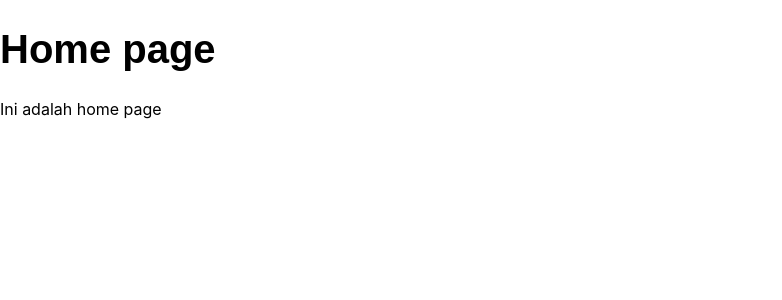
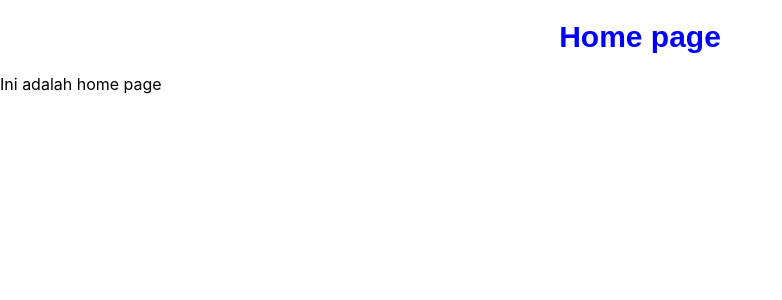
Before and after one commit to alvinfaruq/web-profile-app, a React (Create React App) app in the folder web-profile-app/: page / in a window 1280 px wide. Shown: the top 300 px of the page, without its empty margins (0-782 px from the left). Built offline with nearby package versions, Linux system fonts and the light colour scheme.

Commit message:
added styling for home title

```diff
--- a/web-profile-app/src/Pages/Home/Home.css
+++ b/web-profile-app/src/Pages/Home/Home.css
@@ -1,4 +1,6 @@
 .home-page-title {
-    font-size: 40px;
+    font-size: 30px;
+    color: blue;
     font-family: Arial, Helvetica, sans-serif;
+    text-align: center;
 }
```
